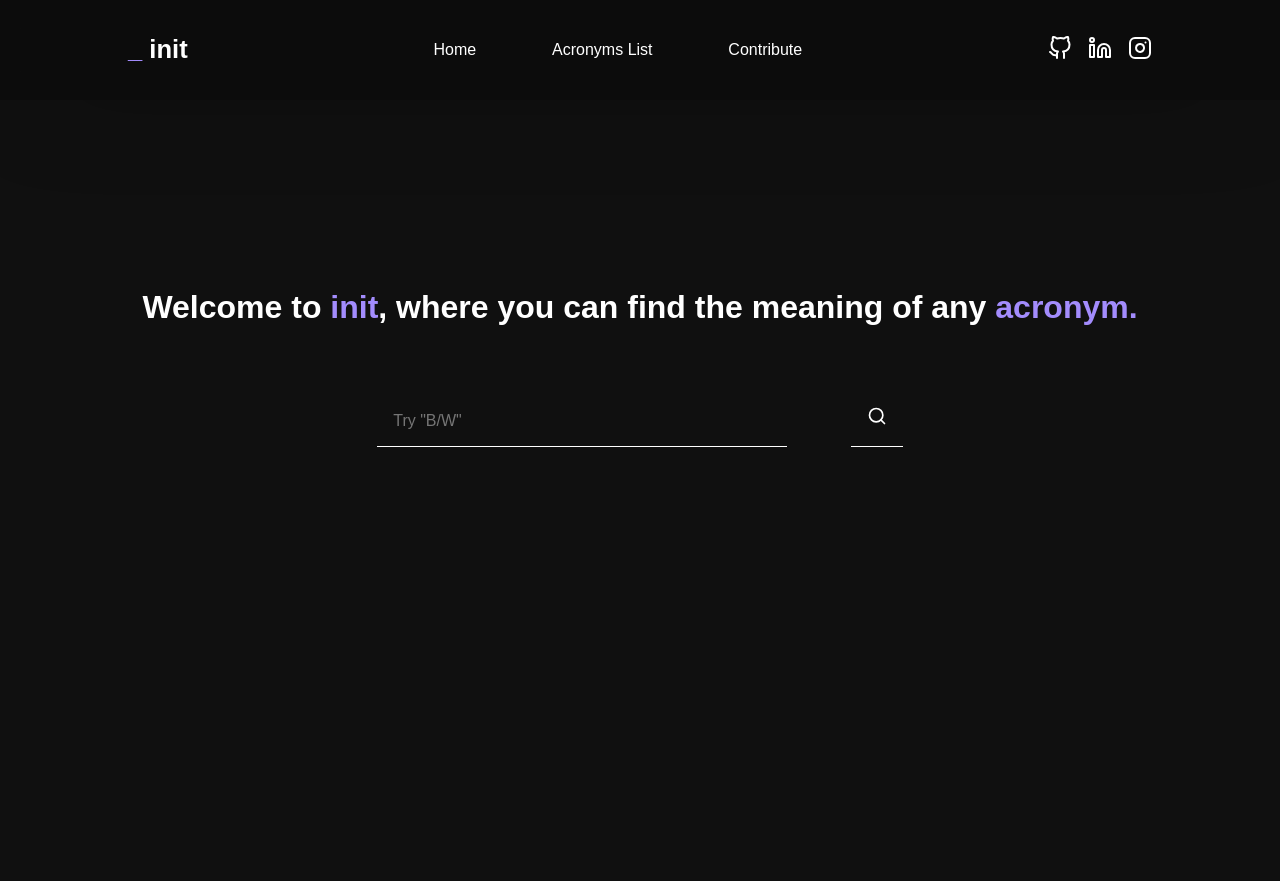
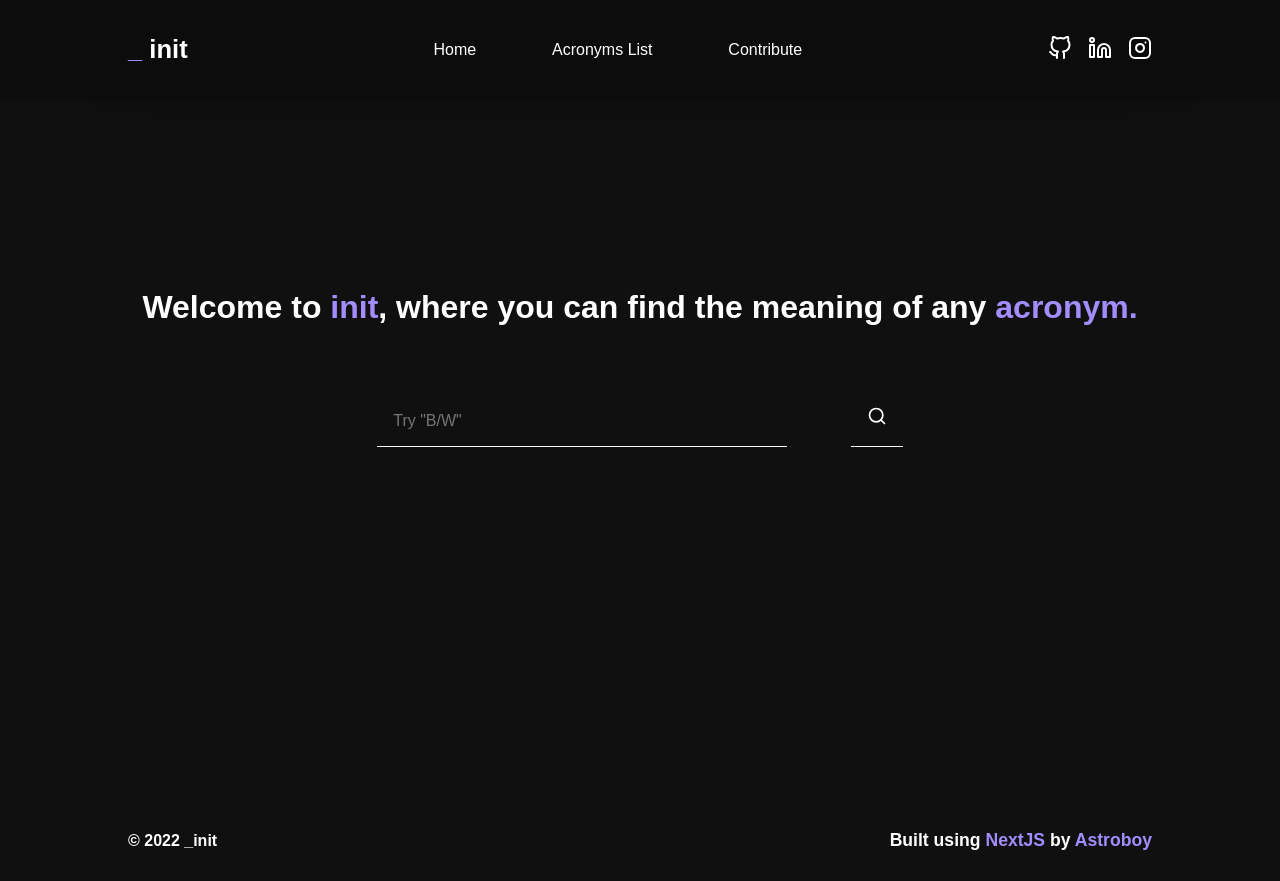
Before and after one commit to abdoachhoubi/init, a Next.js app: page / in a window 1280 px wide. Before the commit the page ends 800 px from the top, so only its background shows below. Built offline with nearby package versions, Linux system fonts and the light colour scheme; a web font is replaced by a local one.

Commit message:
Added footer

```diff
--- a/containers/Footer/Footer.jsx
+++ b/containers/Footer/Footer.jsx
@@ -1,9 +1,20 @@
 import React from "react";
+import Link from "next/link";
 
 const Footer = () => {
   return (
     <footer>
-      <h1>Footer</h1>
+      <h4>&copy; 2022 _init</h4>
+      <p>
+        Built using{" "}
+        <Link target="_blank" rel="noreferrer" href="https://nextjs.org">
+          NextJS
+        </Link>{" "}
+        by{" "}
+        <Link target="_blank" href="https://astrofolio.vercel.app">
+          Astroboy
+        </Link>
+      </p>
     </footer>
   );
 };
--- a/containers/Footer/_Footer.sass
+++ b/containers/Footer/_Footer.sass
@@ -0,0 +1,8 @@
+footer
+    padding: 30px 10vw
+    @include flex(row, center, space-between)
+    p
+        font-weight: 600
+        font-size: 1.1rem
+    a
+        color: $color__primary
--- a/containers/Main/_Main.sass
+++ b/containers/Main/_Main.sass
@@ -1,5 +1,6 @@
 .search__main
     width: 100vw
+    min-height: calc( 80vh - 100px )
     padding: 0 10vw
     @include flex(row, flex-start, space-evenly)
     @media screen and ( max-width: 900px )
--- a/pages/acronyms.js
+++ b/pages/acronyms.js
@@ -2,6 +2,7 @@ import React, { useState, useEffect } from "react";
 import Head from "next/head";
 import { Nav } from "../components";
 import src from "../res";
+import { Footer } from "../containers";
 
 const TableRow = ({ k, value }) => {
   return (
@@ -101,6 +102,7 @@ const acronyms = () => {
           </section>
         )}
       </main>
+      <Footer />
     </div>
   );
 };
--- a/pages/index.js
+++ b/pages/index.js
@@ -1,6 +1,6 @@
 import React, { useState, useEffect, createContext } from "react";
 import Head from "next/head";
-import { Header } from "../containers";
+import { Header, Footer } from "../containers";
 
 export const HomeContext = createContext();
 
@@ -29,6 +29,7 @@ export default function Home() {
         </Head>
         <Header />
       </div>
+      <Footer />
     </HomeContext.Provider>
   );
 }
--- a/pages/search.js
+++ b/pages/search.js
@@ -40,6 +40,7 @@ const Search = () => {
           <SearchHeader q={query.q} setRes={setRes} res={res} />
           <Main q={query.q} response={res} />
         </div>
+        <Footer />
       </SearchContext.Provider>
     )
   );
--- a/styles/index.css
+++ b/styles/index.css
@@ -179,6 +179,7 @@ a {
 
 .search__main {
   width: 100vw;
+  min-height: calc(80vh - 100px);
   padding: 0 10vw;
   display: flex;
   flex-direction: row;
@@ -245,6 +246,21 @@ a {
     margin-right: 0;
     margin-bottom: 2rem;
   }
+}
+
+footer {
+  padding: 30px 10vw;
+  display: flex;
+  flex-direction: row;
+  justify-content: space-between;
+  align-items: center;
+}
+footer p {
+  font-weight: 600;
+  font-size: 1.1rem;
+}
+footer a {
+  color: rgb(163, 140, 253);
 }
 
 .nav__dsk {
```
Also changed, not shown: 1 other file (tests, documents, lock files or other folders).
